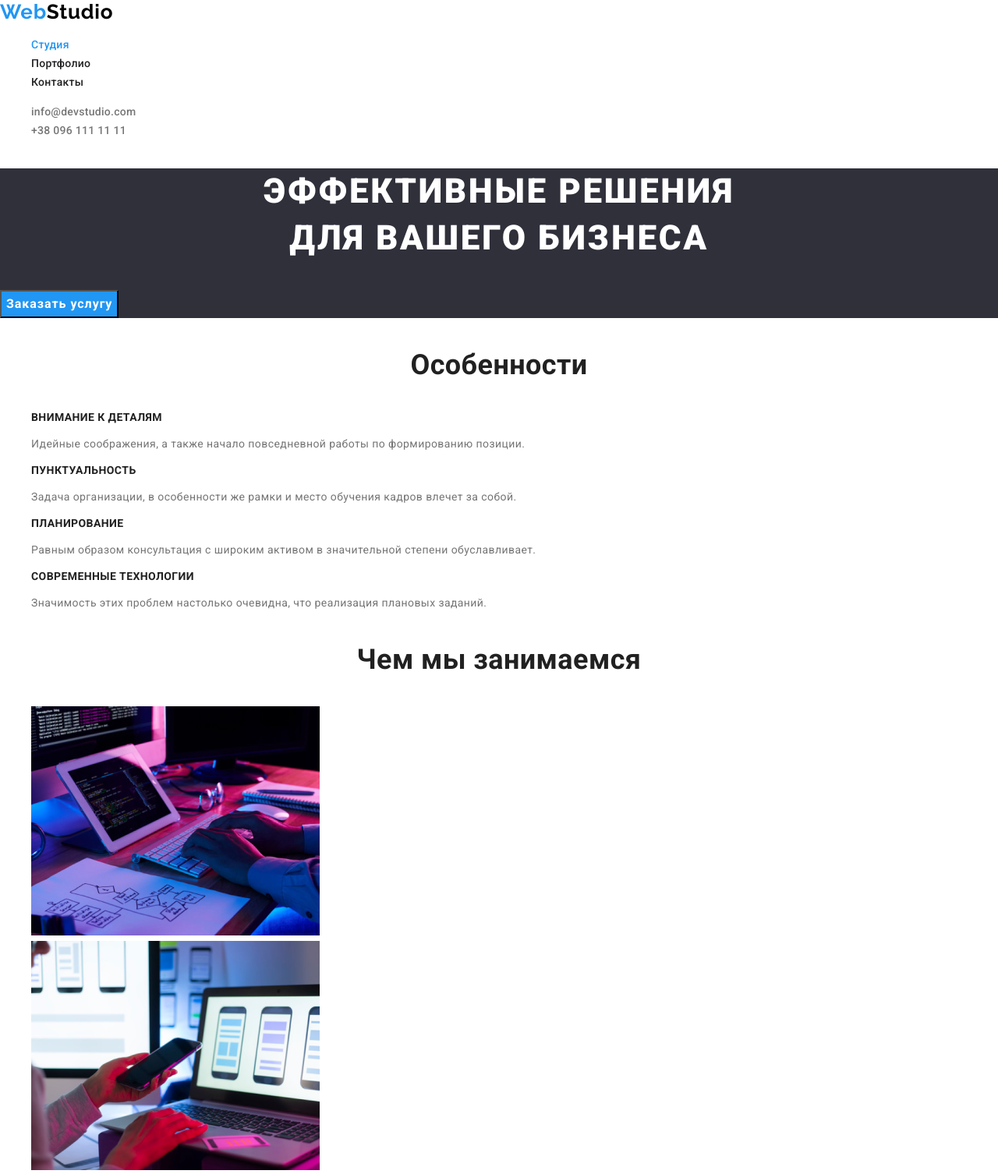
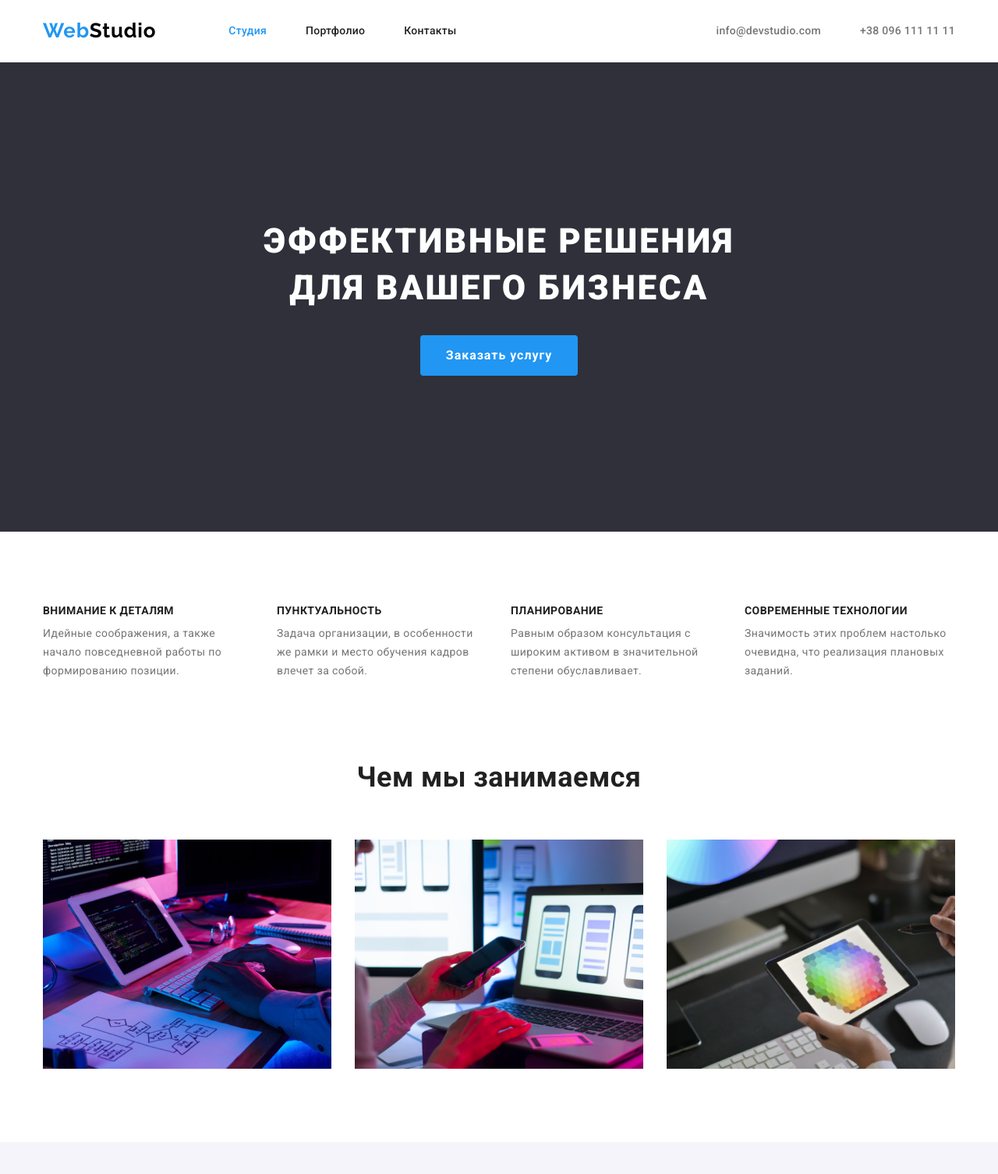
Before and after one commit to YaroslavKulyk/goit-markup-hw-03, a plain HTML site: page index.html in a window 1280 px wide. Shown: the top 1506 px of the page at 78% size. Drawn offline with nearby package versions, Linux system fonts and the light colour scheme.

Commit message:
Добавил стили позиционирования

```diff
--- a/css/styles.css
+++ b/css/styles.css
@@ -11,6 +11,8 @@
   --footer-address: rgba(255, 255, 255, 0.6);
 }
 
+/* general styles */
+
 body {
   color: var(--primary-text-color);
   background-color: var(--primary-bg-color);
@@ -23,75 +25,87 @@ body {
 
 .list {
   list-style: none;
+  padding: 0;
+  margin: 0;
+}
+
+.list p {
+  margin-top: 0;
+  margin-bottom: 0;
 }
 
 .link {
   text-decoration: none;
 }
 
-.hero {
-  background-color: var(--hero-footer-bg-color);
+.container {
+  width: 1200px;
+  margin-left: auto;
+  margin-right: auto;
+  padding-left: 15px;
+  padding-right: 15px;
+  /* outline: solid 2px orange; */
 }
 
-.hero-title {
-  color: var(--white);
-
-  font-weight: 900;
-  font-size: 44px;
-  line-height: 1.36;
-  text-align: center;
-  letter-spacing: 0.06em;
-  text-transform: uppercase;
+.section {
+  padding-top: 94px;
+  padding-bottom: 94px;
 }
 
-h2 {
-  color: var(--secondary-text-color);
+/* Page header */
 
-  font-weight: 700;
-  font-size: 36px;
-  line-height: 1.67;
-  text-align: center;
+.header {
+  display: flex;
+  align-items: center;
 }
 
-.projects h2 {
-  font-weight: 700;
-  font-size: 18px;
-  line-height: 2;
-  letter-spacing: 0.06em;
-  text-align: left;
+.nav {
+  display: flex;
+  margin-left: 93px;
 }
 
-.projects p {
-  color: var(--primary-text-color);
+/* .nav .item {
+  margin-right: 50px;
+} */
 
-  font-size: 16px;
-  line-height: 1.87;
+/* .nav .item:last-child {
+  margin-right: 0;
+} */
+
+.nav .item + .item,
+.contacts .item + .item {
+  margin-left: 50px;
 }
 
-h3 {
+/*
+.nav .item:not(:last-child) {
+  margin-right: 50px;
+} */
+
+.nav .link {
+  display: block;
+  padding-top: 32px;
+  padding-bottom: 32px;
+
   color: var(--secondary-text-color);
-
-  font-weight: 700;
-  font-size: 14px;
+  font-weight: 500;
   line-height: 1.14;
-  text-transform: uppercase;
+  letter-spacing: 0.02em;
 }
 
-.team {
-  background-color: var(--secondary-bg-color);
-}
-.team h3 {
-  color: var(--secondary-text-color);
-
-  font-weight: 500;
-  font-size: 16px;
-  line-height: 1.19;
-  text-transform: none;
+.contacts {
+  display: flex;
+  margin-left: auto;
 }
 
-.team p {
-  font-size: 16px;
-  line-height: 1.19;
+.contacts .link {
+  padding-top: 32px;
+  padding-bottom: 32px;
+
+  color: var(--primary-text-color);
+  font-weight: 500;
+  line-height: 1.14;
+  letter-spacing: 0.02em;
 }
 
 .logo {
@@ -108,20 +122,150 @@ h3 {
   color: var(--accent-color);
 }
 
-.nav .link {
+/* .contacts .item + .item {
+  margin-left: 50px;
+} */
+
+.button {
+  border: 1px solid transparent;
+  border-radius: 4px;
+  padding: 10px 32px;
+  min-width: 200px;
+
+  color: var(--white);
+  background-color: var(--accent-color);
+
+  font-weight: 700;
+  font-size: 16px;
+  line-height: 1.87;
+  text-align: center;
+  letter-spacing: 0.06em;
+}
+
+/* Герой */
+
+.section.no-padding-top {
+  padding-top: 0;
+  /* background-color: orange; */
+}
+
+.hero {
+  background-color: var(--hero-footer-bg-color);
+  text-align: center;
+  padding-top: 200px;
+  padding-bottom: 200px;
+}
+
+.hero-title {
+  margin-top: 0;
+  margin-bottom: 30px;
+
+  color: var(--white);
+
+  font-weight: 900;
+  font-size: 44px;
+  line-height: 1.36;
+  /* text-align: center; */
+  letter-spacing: 0.06em;
+  text-transform: uppercase;
+}
+
+/* Особенности */
+
+.features {
+  display: flex;
+  flex-wrap: wrap;
+  margin: -15px;
+}
+
+.features .item {
+  /* width: calc((100% - 90px) / 4); */
+  /* margin-right: 30px; */
+  width: 270px;
+  margin: 15px;
+  /* margin-right: 30px; */
+  /* margin-bottom: 30px; */
+  /* background-color: red; */
+}
+
+/* .features .item:nth-child(4n) {
+  margin-right: 0;
+} */
+
+/* всем, кроме каждого 4-го элемента mr30px */
+/* .features .item:not(:nth-child(4n)) {
+  margin-right: 30px;
+} */
+
+/* всем, кроме 4-х последних mb0 */
+/* .features .item:nth-last-child(-n + 4) {
+  margin-bottom: 0;
+} */
+
+h2 {
+  margin-top: 0;
+  margin-bottom: 50px;
+
+  color: var(--secondary-text-color);
+
+  font-weight: 700;
+  font-size: 36px;
+  line-height: 1.67;
+  text-align: center;
+}
+
+h3 {
+  margin-top: 0;
+  margin-bottom: 10px;
+  color: var(--secondary-text-color);
+
+  font-weight: 700;
+  font-size: 14px;
+  line-height: 1.14;
+  text-transform: uppercase;
+}
+
+/* Чем мы занимаемся */
+
+.spec {
+  display: flex;
+}
+
+.spec .item {
+  margin-right: 30px;
+}
+
+.spec img {
+  display: block;
+}
+
+/* Наша команда */
+
+.team {
+  background-color: var(--secondary-bg-color);
+}
+
+.our-team {
+  display: flex;
+  text-align: center;
+}
+
+.our-team .item {
+  width: calc((100% - 90px) / 4);
+  margin-right: 30px;
+}
+.team h3 {
   color: var(--secondary-text-color);
 
   font-weight: 500;
-  line-height: 1.14;
-  letter-spacing: 0.02em;
+  font-size: 16px;
+  line-height: 1.19;
+  text-transform: none;
 }
 
-.contacts .link {
-  color: var(--primary-text-color);
-
-  font-weight: 500;
-  line-height: 1.14;
-  letter-spacing: 0.02em;
+.team p {
+  font-size: 16px;
+  line-height: 1.19;
 }
 
 .nav .link:hover,
@@ -138,36 +282,33 @@ h3 {
   color: var(--accent-color);
 }
 
-.button {
-  color: var(--white);
-  background-color: var(--accent-color);
-
-  font-weight: 700;
-  font-size: 16px;
-  line-height: 1.87;
-  text-align: center;
-  letter-spacing: 0.06em;
-}
-
 footer {
   /* footer .logo { */
   background-color: var(--hero-footer-bg-color);
+  padding-top: 60px;
+  padding-bottom: 60px;
   /* color: var(--white); */
 }
 
 .logo.bottom {
   color: var(--white);
+  /* margin-bottom: 20px; */
 }
 
 .address {
+  display: block;
+  margin-top: 20px;
+
   color: var(--white);
-
   font-style: normal;
   font-size: 14px;
   line-height: 1.71;
 }
 
 .address-list {
+  display: block;
+  margin-top: 9px;
+
   color: var(--footer-address);
 
   font-style: normal;
@@ -177,7 +318,12 @@ footer {
   /* text-decoration: none; */
 }
 
-.button.filter {
+/* стили Portfolio */
+
+.filter.button {
+  min-width: 73px;
+  padding: 6px 22px;
+
   color: var(--secondary-text-color);
   background: var(--secondary-bg-color);
 
@@ -186,7 +332,7 @@ footer {
   line-height: 1.62;
 }
 
-.button.filter:hover {
+.filter.button:hover {
   color: var(--white);
   background: var(--accent-color);
 
@@ -195,6 +341,52 @@ footer {
   line-height: 1.62; */
 }
 
-/* .our-work {
-  background-color: var(--our-work-bg-color);
-} */
+.projects-filter {
+  display: flex;
+  justify-content: center;
+  margin-bottom: 50px;
+  /* margin-left: auto;
+  margin-right: auto; */
+}
+
+.projects-filter .item {
+  margin-right: 8px;
+}
+
+.projects-filter .item:last-child {
+  margin-right: 0;
+}
+
+.projects {
+  display: flex;
+  flex-wrap: wrap;
+  margin: -15px;
+}
+
+.projects .item {
+  margin: 15px;
+}
+
+.projects h2 {
+  margin-top: 20px;
+  margin-bottom: 4px;
+
+  font-weight: 700;
+  font-size: 18px;
+  line-height: 2;
+  letter-spacing: 0.06em;
+  text-align: left;
+}
+
+.projects p {
+  /* margin-top: 0; */
+  /* margin-bottom: 0; */
+
+  color: var(--primary-text-color);
+  font-size: 16px;
+  line-height: 1.87;
+}
+
+.projects img {
+  display: block;
+}
--- a/index.html
+++ b/index.html
@@ -18,27 +18,35 @@
   <body>
     <!-- Шапка -->
     <header>
-      <nav>
+      <div class="header container">
+        <nav class="header">
           <!-- Логотип ведет на главную страницу (гитхаб) -->
           <a href="./index.html" class="logo link"
             ><span class="logo-accent">Web</span>Studio</a
           >
 
           <ul class="nav list">
-          <li><a href="./index.html" class="link current">Студия</a></li>
-          <li><a href="./portfolio.html" class="link">Портфолио</a></li>
-          <li><a href="" class="link">Контакты</a></li>
+            <li class="item">
+              <a href="./index.html" class="link current">Студия</a>
+            </li>
+            <li class="item">
+              <a href="./portfolio.html" class="link">Портфолио</a>
+            </li>
+            <li class="item"><a href="" class="link">Контакты</a></li>
           </ul>
         </nav>
 
         <ul class="contacts list">
-        <li>
+          <li class="item">
             <a href="mailto:info@devstudio.com" class="link"
               >info@devstudio.com</a
             >
           </li>
-        <li><a href="tel:+380961111111" class="link">+38 096 111 11 11</a></li>
+          <li class="item">
+            <a href="tel:+380961111111" class="link">+38 096 111 11 11</a>
+          </li>
         </ul>
+      </div>
     </header>
     <main>
       <!-- Герой -->
@@ -50,31 +58,32 @@
         <button type="button" class="button">Заказать услугу</button>
       </section>
       <!-- Особенности -->
-      <section>
-        <h2>Особенности</h2>
-        <ul class="list">
-          <li>
+      <section class="section">
+        <div class="container">
+          <!-- <h2>Особенности</h2> -->
+          <ul class="features list">
+            <li class="item">
               <h3>Внимание к деталям</h3>
               <p>
                 Идейные соображения, а также начало повседневной работы по
                 формированию позиции.
               </p>
             </li>
-          <li>
+            <li class="item">
               <h3>Пунктуальность</h3>
               <p>
-              Задача организации, в особенности же рамки и место обучения кадров
-              влечет за собой.
+                Задача организации, в особенности же рамки и место обучения
+                кадров влечет за собой.
               </p>
             </li>
-          <li>
+            <li class="item">
               <h3>Планирование</h3>
               <p>
                 Равным образом консультация с широким активом в значительной
                 степени обуславливает.
               </p>
             </li>
-          <li>
+            <li class="item">
               <h3>Современные технологии</h3>
               <p>
                 Значимость этих проблем настолько очевидна, что реализация
@@ -82,26 +91,32 @@
               </p>
             </li>
           </ul>
+        </div>
       </section>
       <!-- Чем мы занимаемся -->
-      <section>
+      <section class="section no-padding-top">
+        <div class="container">
           <h2>Чем мы занимаемся</h2>
-        <ul class="list">
-          <li>
+          <ul class="spec list">
+            <li class="item">
               <img src="./images/img-1.png" alt="Написание кода" width="370" />
             </li>
-          <li>
+            <li class="item">
               <img src="./images/img-2.png" alt="Тестирование" width="370" />
             </li>
-          <li><img src="./images/img-3.png" alt="Дизайн" width="370" /></li>
+            <li class="item">
+              <img src="./images/img-3.png" alt="Дизайн" width="370" />
+            </li>
           </ul>
+        </div>
       </section>
       <!-- Наша команда -->
-      <section class="team">
+      <section class="section team">
+        <div class="container">
           <h2>Наша команда</h2>
 
-        <ul class="list">
-          <li>
+          <ul class="our-team list">
+            <li class="item">
               <img
                 src="./images/id.jpg"
                 alt="Фото Игоря Демьяненко"
@@ -110,12 +125,12 @@
               <h3>Игорь Демьяненко</h3>
               <p>Product Designer</p>
             </li>
-          <li>
+            <li class="item">
               <img src="./images/or.jpg" alt="Фото Ольги Репиной" width="270" />
               <h3>Ольга Репина</h3>
               <p>Frontend Developer</p>
             </li>
-          <li>
+            <li class="item">
               <img
                 src="./images/nt.jpg"
                 alt="Фото Николая Тарасова"
@@ -124,7 +139,7 @@
               <h3>Николай Тарасов</h3>
               <p>Marketing</p>
             </li>
-          <li>
+            <li class="item">
               <img
                 src="./images/me.jpg"
                 alt="Фото Михаила Ермакова"
@@ -134,9 +149,11 @@
               <p>UI Designer</p>
             </li>
           </ul>
+        </div>
       </section>
     </main>
     <footer>
+      <div class="container">
         <a href="./index.html" class="logo link bottom"
           ><span class="logo-accent">Web</span>Studio</a
         >
@@ -150,6 +167,7 @@
             >+38 099 111 11 11</a
           >
         </address>
+      </div>
     </footer>
   </body>
 </html>
```
Also changed, not shown: portfolio.html (+37 -23 lines). Lines whose indentation alone changed are shown as unchanged.
